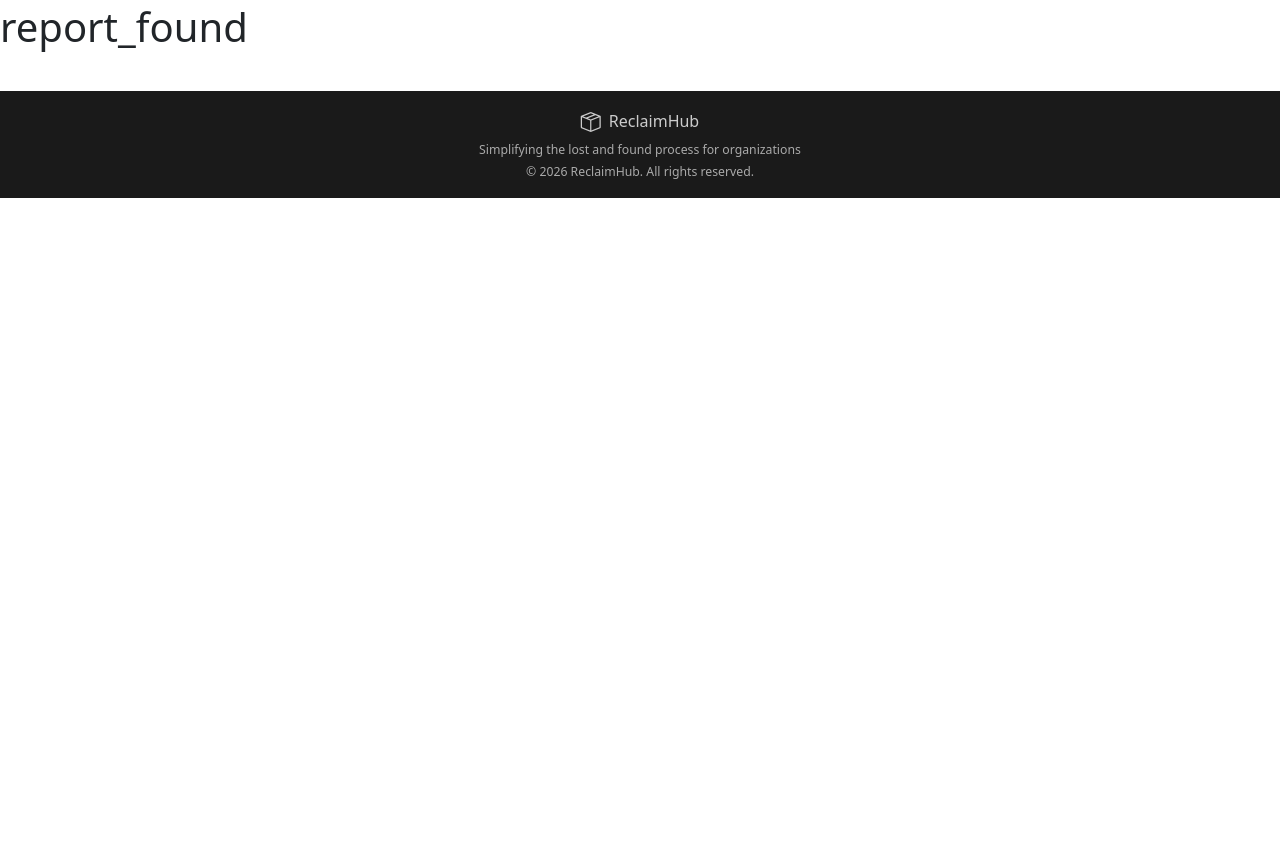
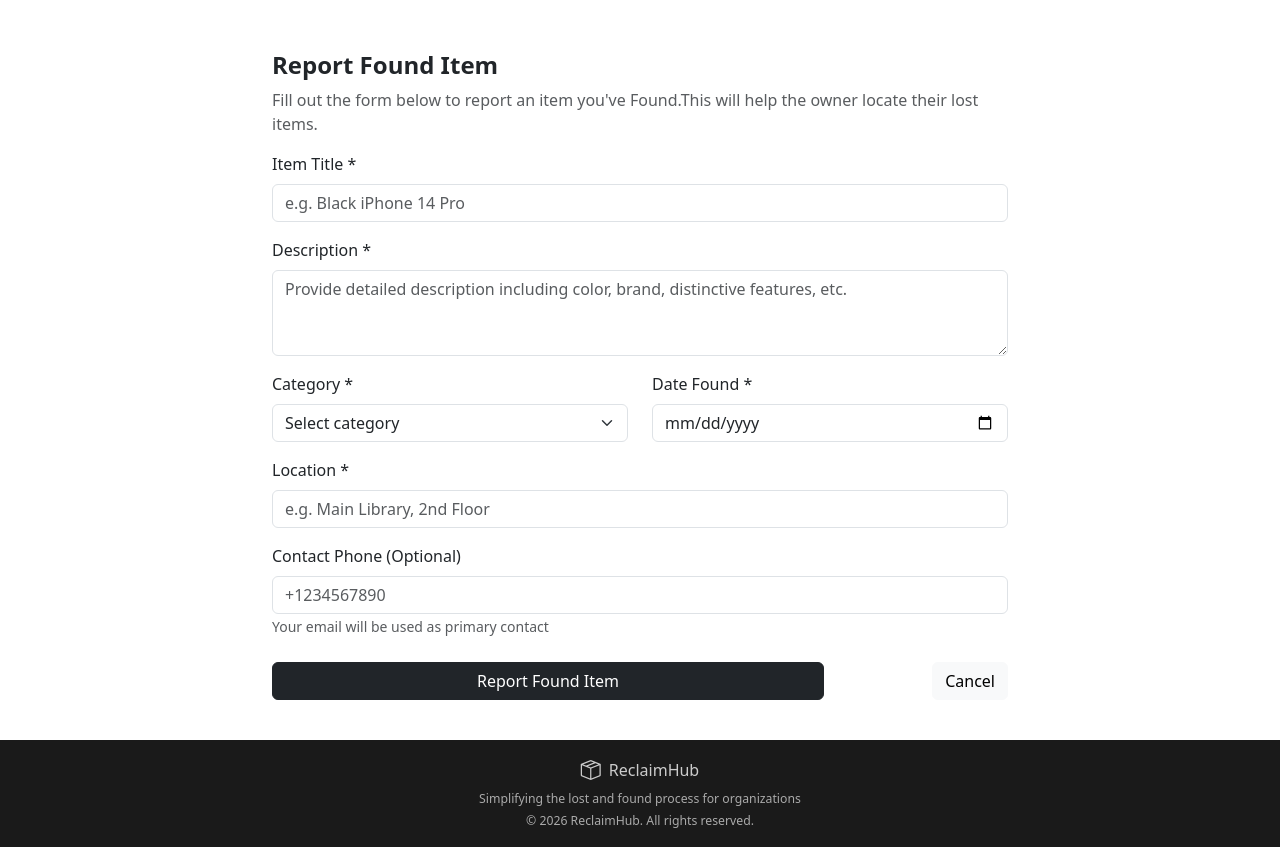
Before and after one commit to Prashant0517/Finders-Hub, a Flask app: page /report_found in a window 1280 px wide. Shown: the part 53-900 px from the top of the page. Before the commit the page ends 251 px from the top, so only its background shows below. Run offline with Flask 3, Linux system fonts and the light colour scheme.

Commit message:
found form changs

```diff
--- a/templates/report_found.html
+++ b/templates/report_found.html
@@ -12,7 +12,73 @@
 </head>
 <body>
     {% include 'nav.html' %}
-    <h1>report_found</h1>
+    <div class="container mt-5">
+    <div class="row justify-content-center">
+        <div class="col-12 col-md-8">
+
+            <!-- Heading -->
+            <h4 class="fw-bold">Report Found Item</h4>
+            <p class="text-muted">
+                Fill out the form below to report an item you've Found.This will help the owner locate their lost items.
+            </p>
+
+            <!-- Form Card -->
+            <div class="form-card">
+                <form action="/lostrepost" method="post">
+
+                    <!-- Item Title -->
+                    <label class="form-label">Item Title *</label>
+                    <input class="form-control" type="text" placeholder="e.g. Black iPhone 14 Pro">
+
+                    <!-- Description -->
+                    <label class="form-label mt-3">Description *</label>
+                    <textarea class="form-control" rows="3"
+                        placeholder="Provide detailed description including color, brand, distinctive features, etc."></textarea>
+
+                    <!-- Category + Date -->
+                    <div class="row mt-3">
+                        <div class="col-md-6">
+                            <label class="form-label">Category *</label>
+                            <select class="form-select">
+                                <option selected disabled>Select category</option>
+                                <option>Electronics</option>
+                                <option>Personal Items</option>
+                                <option>Bags & Luggage</option>
+                                <option>Clothing & Accessories</option>
+                                <option>Books & Stationery</option>
+                                <option>Miscellaneous</option>
+                                <option>Vehicles & Parts</option>
+                                <option>Others</option>
+                            </select>
+                        </div>
+
+                        <div class="col-md-6">
+                            <label class="form-label">Date Found *</label>
+                            <input class="form-control" type="date">
+                        </div>
+                    </div>
+
+                    <!-- Location -->
+                    <label class="form-label mt-3">Location *</label>
+                    <input class="form-control" type="text" placeholder="e.g. Main Library, 2nd Floor">
+
+                    <!-- Contact -->
+                    <label class="form-label mt-3">Contact Phone (Optional)</label>
+                    <input class="form-control" type="tel" placeholder="+1234567890">
+                    <small class="text-muted">
+                        Your email will be used as primary contact
+                    </small>
+
+                    <!-- Buttons -->
+                    <div class="d-flex justify-content-between mt-4">
+                        <button type="submit" class="btn btn-dark w-75">Report Found Item</button>
+                        <button type="reset" class="btn btn-light ms-2">Cancel</button>
+                    </div>
+                </form>
+            </div>
+        </div>
+    </div>
+    </div>
     {% include 'foot.html' %}
 </body>
 </html>
```
Also changed, not shown: static/css/report_lost.css (+16 -21 lines).
